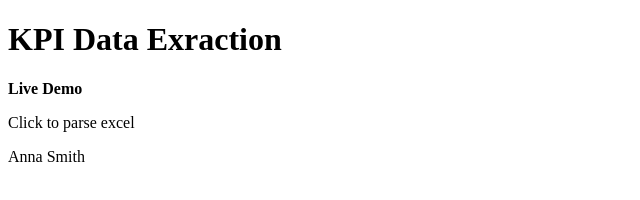
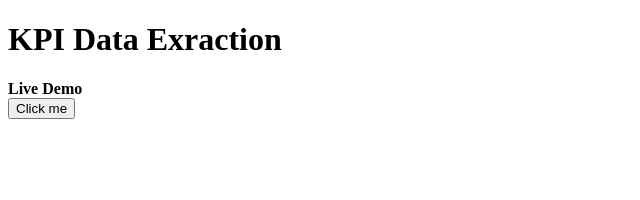
Before and after one commit to ckltennis/kpi5, a website: page index.html in a window 1280 px wide. Shown: the whole page, without its empty margins (0-640 px from the left). Drawn offline with Linux system fonts and the light colour scheme.

Commit message:
add a function and click

```diff
--- a/index.html
+++ b/index.html
@@ -15,11 +15,14 @@
 
 <h1>KPI Data Exraction</h1>
 <b>Live Demo</b><br />
-<p>Click to parse excel</p>
+
+<button onclick="myFunction()">Click me</button>
 
 <p id="demo"></p>
 
 <script>
+function myFunction() {
+
 var text = '{"employees":[' +
 '{"firstName":"John","lastName":"Doe" },' +
 '{"firstName":"Anna","lastName":"Smith" },' +
@@ -28,6 +31,7 @@ var text = '{"employees":[' +
 obj = JSON.parse(text);
 document.getElementById("demo").innerHTML =
 obj.employees[1].firstName + " " + obj.employees[1].lastName;
+}
 </script>
 
 </body>
```
